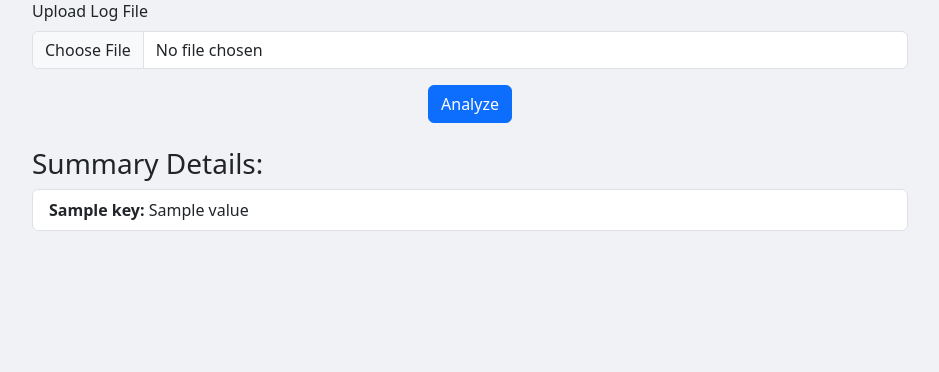
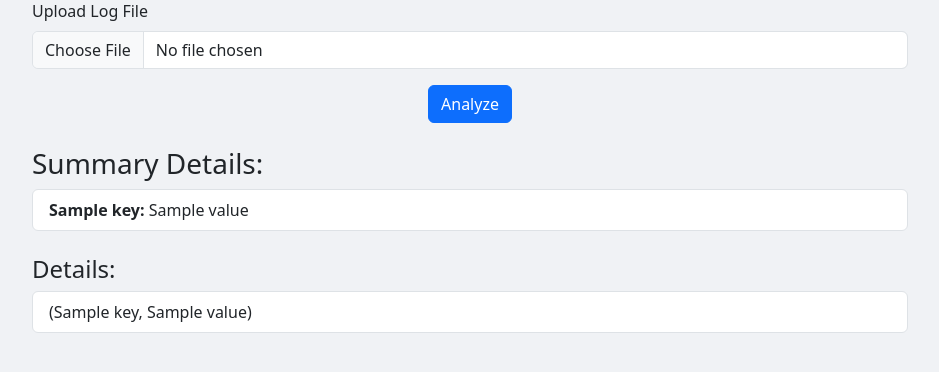
Before and after one commit to Nirzak/eac-xld-logchecker-web, a Flask app: template templates/index.html in a window 1280 px wide. Shown: the part 123-495 px from the top of the page, without its empty margins (170-1109 px from the left). Run offline with Flask 3, Linux system fonts and the light colour scheme; the template is opened without the code that fills it: most values are stand-ins (such as "Sample title", 1, 10 or a date in 2020).

Commit message:
added support to show more details

```diff
--- a/app.py
+++ b/app.py
@@ -100,7 +100,7 @@ def index():
             with open(json_output_filepath, 'r', encoding='utf-8') as f:
                 details_json = json.load(f)
             # Exclude the "details" key
-            details_summary = {k: v for k, v in details_json.items() if k != 'details'}
+            details_summary = {k: v for k, v in details_json.items()}
 
 
             css_path="styles/log.css"
--- a/templates/index.html
+++ b/templates/index.html
@@ -35,12 +35,25 @@
   </form>
 
   {% if details %}
-    <h3 class="mt-4">Summary Details:</h3>
-    <ul class="list-group">
-      {% for key, value in details.items() %}
-      <li class="list-group-item"><strong>{{ key.capitalize() }}:</strong> {{ value }}</li>
-      {% endfor %}
-    </ul>
+            <!-- Summary Details Section -->
+            <h3 class="mt-4">Summary Details:</h3>
+            <ul class="list-group mb-4">
+                {% for key, value in details.items() if key != 'details' %}
+                    <li class="list-group-item">
+                        <strong>{{ key.capitalize() }}:</strong> {{ value }}
+                    </li>
+                {% endfor %}
+            </ul>
+
+            <!-- Details Section -->
+            {% if details.details and details.details|length > 0 %}
+                <h4 class="mt-3">Details:</h4>
+                <ul class="list-group">
+                    {% for detail in details.details %}
+                        <li class="list-group-item">{{ detail }}</li>
+                    {% endfor %}
+                </ul>
+           {% endif %}
   {% endif %}
 
   {% if has_output %}
```
